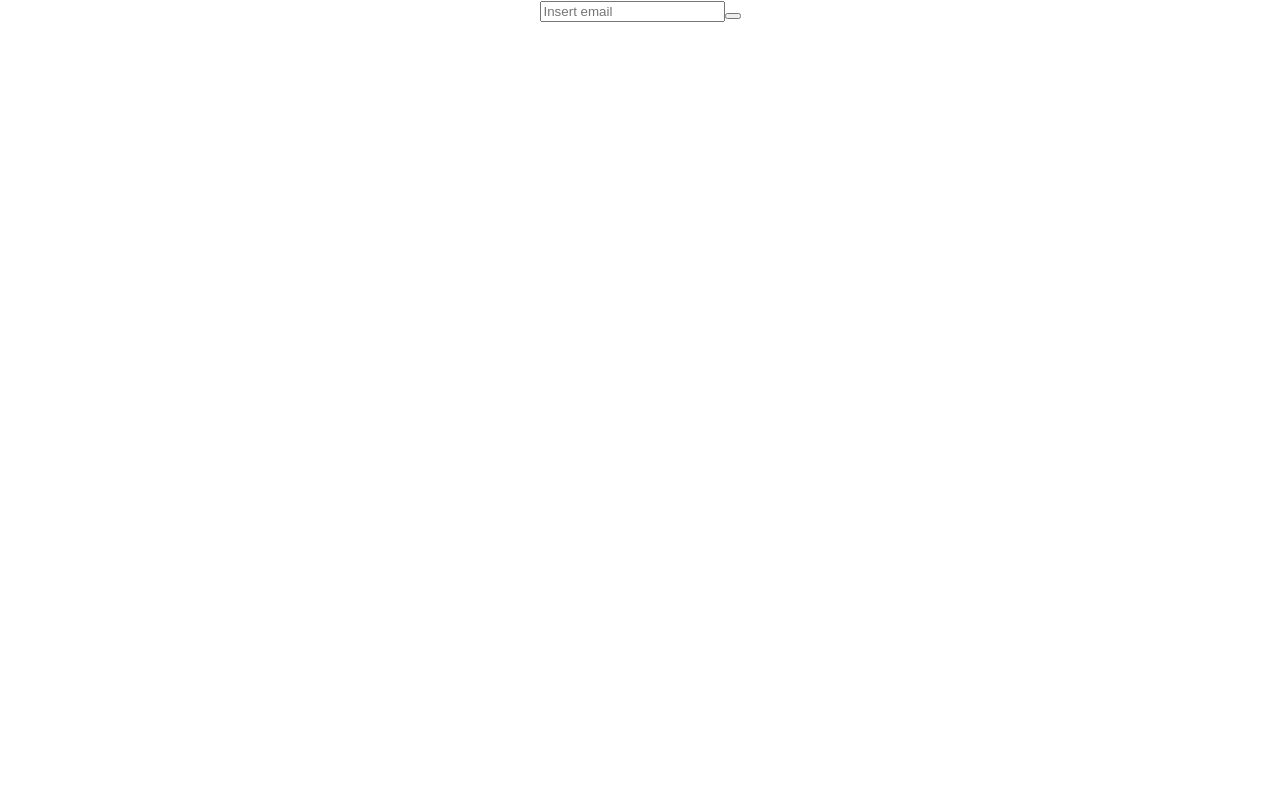
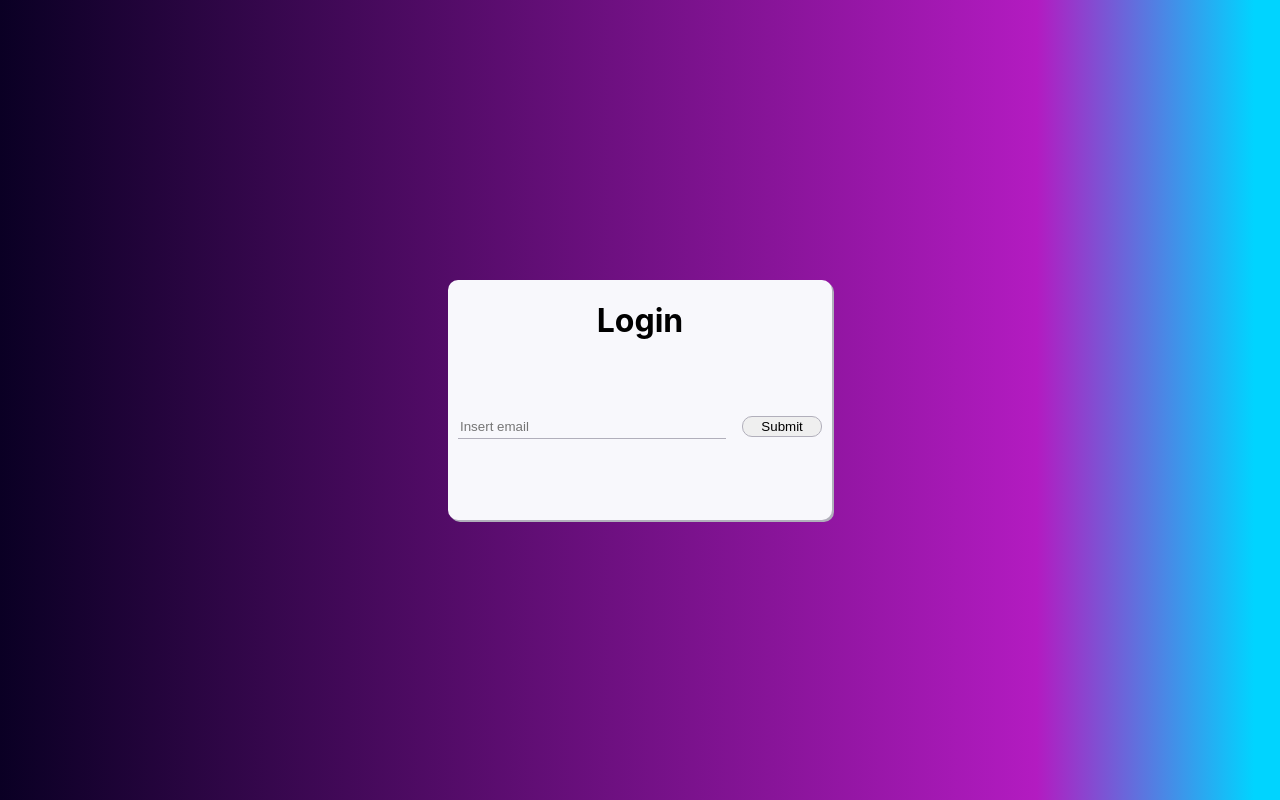
Before and after one commit to MasomCunha/challenge, a React (Create React App) app: page /login in a window 1280 px wide. Built offline with nearby package versions, Linux system fonts and the light colour scheme.

Commit message:
-add style to home page;

```diff
--- a/src/components/button/index.tsx
+++ b/src/components/button/index.tsx
@@ -1,13 +1,15 @@
 import React from "react";
 import ButtonInterface from "../../interface/buttonInterface";
 
-export default function Button({className, title, handleClick}: ButtonInterface){
-    return(
+export default function Button({ className, title, handleClick }: ButtonInterface) {
+    return (
         <button
             className={className}
             type="submit"
             title={title}
             onClick={(e: React.MouseEvent<HTMLButtonElement, MouseEvent>) => handleClick(e)}
-        />
+        >
+            {title}
+        </button>
     )
 }
--- a/src/components/input/index.tsx
+++ b/src/components/input/index.tsx
@@ -1,9 +1,10 @@
 import React from "react";
 import InputInterface from "../../interface/inputInterface";
+import "./input.css";
 
 export default function Input({ className, placeholder, hasError, errorMessage, value, onChange } : InputInterface){
     return(
-        <>
+        <div className="inputWrapper">
         <input
             className={className}
             type="input"
@@ -11,7 +12,7 @@ export default function Input({ className, placeholder, hasError, errorMessage,
             onChange={onChange}
             value={value}
             />
-        { hasError && <p>{errorMessage}</p> }
-        </>
+        { hasError && <p className="errorMessageInput">{errorMessage}</p> }
+        </div>
     )
 }
--- /dev/null
+++ b/src/components/input/input.css
@@ -0,0 +1,12 @@
+.inputWrapper {
+    position: relative;
+    width: 100%;
+    padding: 0 10px;
+}
+
+.errorMessageInput {
+    position: absolute;
+    top: 12px;
+    font-size: 12px;
+    color: red;
+}
--- a/src/pages/Login.tsx
+++ b/src/pages/Login.tsx
@@ -7,17 +7,18 @@ import { LOCAL_STORAGE_EMAIL } from "../utils/contants";
 import { useAppDispatch } from "../hooks/useAppDispatch";
 import { login } from "../redux/actions/authAction";
 import { useNavigate } from "react-router-dom";
+import "../style/login.css"
 
 export default function Login() {
 
     const dispatch = useAppDispatch()
-    const navigate = useNavigate ()
+    const navigate = useNavigate()
 
     const [userEmail, setUserEmail] = useState<string>("");
     const [hasErrorEmail, setHasErrorEmail] = useState<boolean>(false);
 
     useEffect(() => {
-        let email : string | null = localStorage.getItem(LOCAL_STORAGE_EMAIL);
+        let email: string | null = localStorage.getItem(LOCAL_STORAGE_EMAIL);
 
         if (email !== null) {
             setUserEmail(email)
@@ -44,7 +45,10 @@ export default function Login() {
 
 
     return (
-        <div>
+        <div className="loginPage">
+            <div className="loginCard">
+                <h1 className="loginCardTitle">Login</h1>
+                <div className="inputContainer">
                 <Input
                     className="inputLogin"
                     placeholder="Insert email"
@@ -55,5 +59,7 @@ export default function Login() {
                 />
                 <Button className="buttonSubmitLogin" title="Submit" handleClick={handleClick} />
                 </div>
+            </div>
+        </div>
     )
 }
--- /dev/null
+++ b/src/style/login.css
@@ -0,0 +1,50 @@
+.loginPage {
+    width: 100vw;
+    height: 100vh;
+    display: flex;
+    justify-content: center;
+    align-items: center;
+    background: rgb(10,0,36);
+    background: linear-gradient(90deg, rgba(10,0,36,1) 0%, rgba(179,27,193,1) 81%, rgba(0,212,255,1) 98%);
+}
+
+.loginPage .loginCardTitle {
+    height: 3vh;
+}
+
+
+.loginPage .loginCard {
+    width: 30vw;
+    height: 30vh;
+    background-color: rgb(248, 248, 252);
+    border-radius: 10px;
+    box-shadow: 2px 2px rgb(177, 175, 187);
+}
+
+.loginPage .inputContainer {
+    width: 30vw;
+    height: 20vh;
+    display: flex;
+    justify-content: center;
+    align-items: center;
+}
+
+.loginPage .inputLogin {
+    border-top: none;
+    border-left: none;
+    border-right: none;
+    outline: none;
+    background-color: rgb(248, 248, 252);
+    border-bottom: 1px solid rgb(177, 175, 187);
+    height: 20px;
+    width: 100%;
+}
+
+.loginPage .buttonSubmitLogin {
+    cursor: pointer;
+    width: 30%;
+    padding: 2px 0;
+    margin: 10px;
+    border: 1px solid rgb(177, 175, 187);
+    border-radius: 10px;
+}
```
Lines whose indentation alone changed are shown as unchanged.
